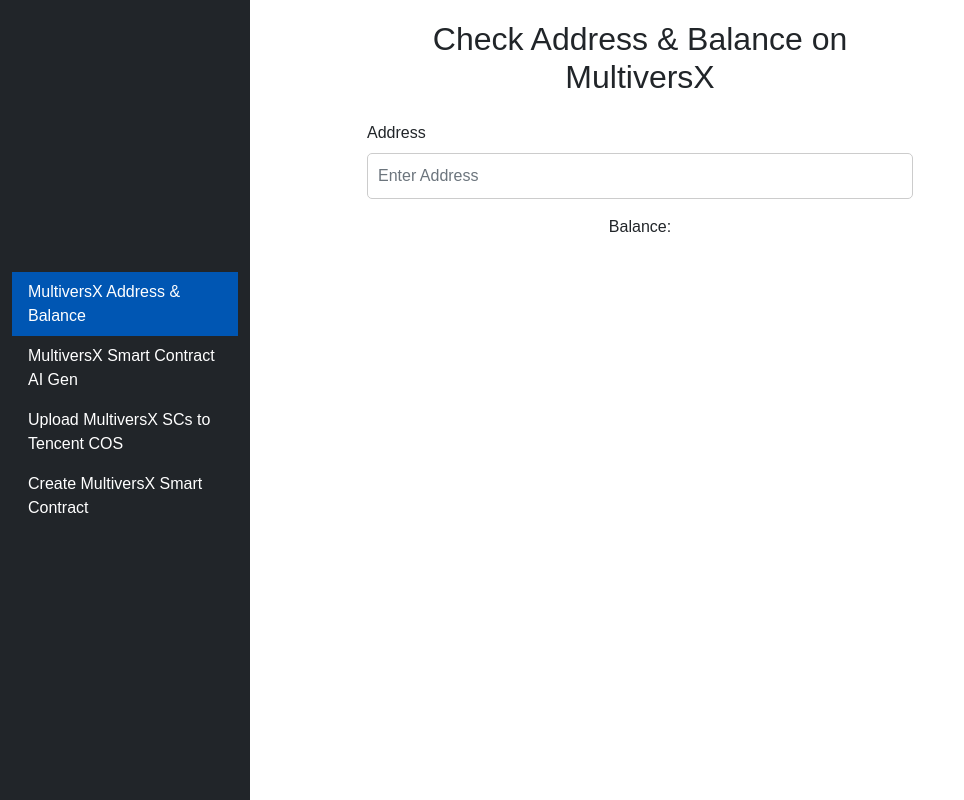
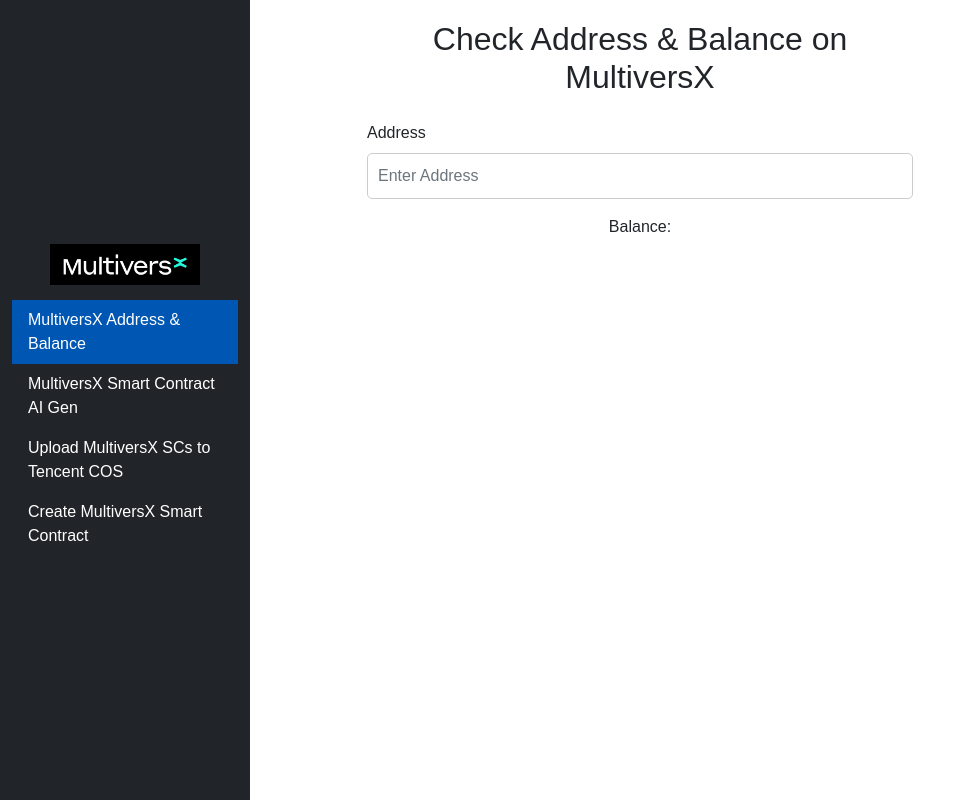
Before and after one commit to adelin232/MultiversX-Hackaton, a React (Create React App) app in the folder client/: page / in a window 1280 px wide. Shown: the whole page, without its empty margins (0-964 px from the left). Built offline with nearby package versions, Linux system fonts and the light colour scheme.

Commit message:
Do some fixing

```diff
--- a/client/public/index.html
+++ b/client/public/index.html
@@ -7,7 +7,7 @@
     <meta name="theme-color" content="#000000" />
     <meta
       name="description"
-      content="Web site created using create-react-app"
+      content="xDevTools App - A TypeScript Smart Contract Framework"
     />
     <link rel="apple-touch-icon" href="%PUBLIC_URL%/logo192.png" />
     <!--
@@ -24,7 +24,7 @@
       work correctly both with client-side routing and a non-root public URL.
       Learn how to configure a non-root public URL by running `npm run build`.
     -->
-    <title>React App</title>
+    <title>xDevTools</title>
   </head>
   <body>
     <noscript>You need to enable JavaScript to run this app.</noscript>
--- a/client/src/App.css
+++ b/client/src/App.css
@@ -1,10 +1,24 @@
 body {
   overflow-x: hidden;
-  margin: 0; /* Remove default margin */
+  margin: 0;
+  /* Remove default margin */
 }
 
 .App {
   font-family: Arial, sans-serif;
+}
+
+.navbar-logo-container {
+  text-align: center;
+  width: 100%;
+  margin-bottom: 15px;
+  /* Adjust as needed */
+}
+
+.navbar-logo {
+  max-width: 150px;
+  /* Adjust based on your logo's size */
+  height: auto;
 }
 
 /* Styling for the navigation bar */
@@ -12,16 +26,21 @@
   position: fixed;
   left: 0;
   top: 0;
-  height: 100%; /* Set the navbar's height to 100% */
-  width: 250px; /* Adjust the width as needed */
-  background-color: #007bff; /* Change to your preferred background color */
+  height: 100%;
+  /* Set the navbar's height to 100% */
+  width: 250px;
+  /* Adjust the width as needed */
+  background-color: #007bff;
+  /* Change to your preferred background color */
   padding-top: 20px;
-  padding-bottom: 20px; /* Add padding to the bottom for better spacing */
+  padding-bottom: 20px;
+  /* Add padding to the bottom for better spacing */
 }
 
 /* Add margin-top for text in the upper section */
 .upper-text {
-  margin-top: 20px; /* Adjust the margin as needed */
+  margin-top: 20px;
+  /* Adjust the margin as needed */
 }
 
 .custom-navbar .nav-link {
--- a/client/src/App.tsx
+++ b/client/src/App.tsx
@@ -16,6 +16,7 @@
 import { MultiversXService, Response } from "./sdk/multiversXService.sdk";
 import { useState, useEffect } from "react";
 import "./App.css";
+import logo from './multiversx_logo.png';
 
 export default function App() {
   const [address, setAddress] = useState("");
@@ -257,6 +258,9 @@
   return (
     <div className="App">
       <Navbar color="dark" dark className="mb-5 custom-navbar">
+        <div className="navbar-logo-container">
+          <img src={logo} alt="MultiversX Logo" className="navbar-logo" />
+        </div>
         <Nav vertical>
           <NavItem>
             <NavLink
```
Also changed, not shown: client/src/multiversx_logo.png (added), 1 other file (tests, documents, lock files or other folders).
